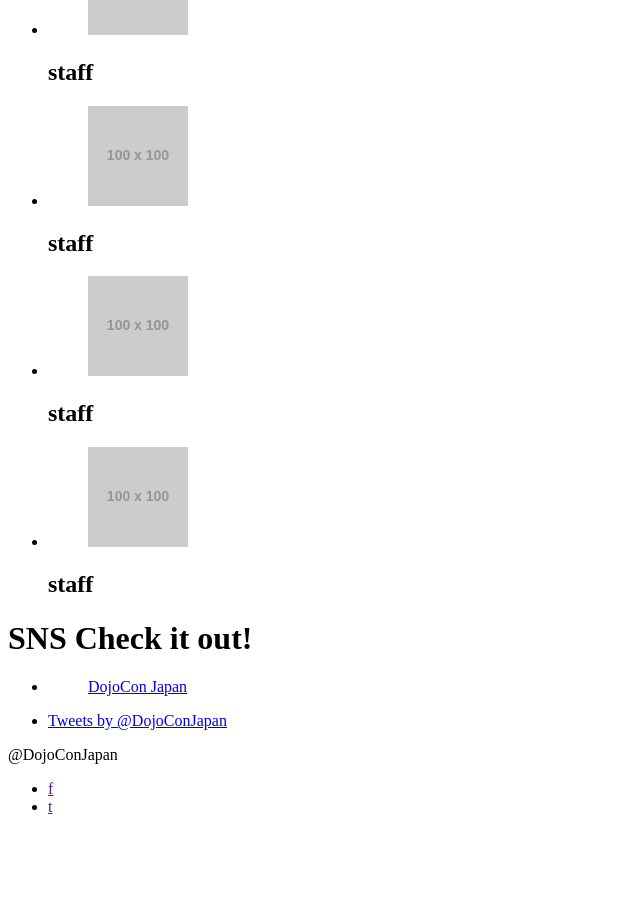
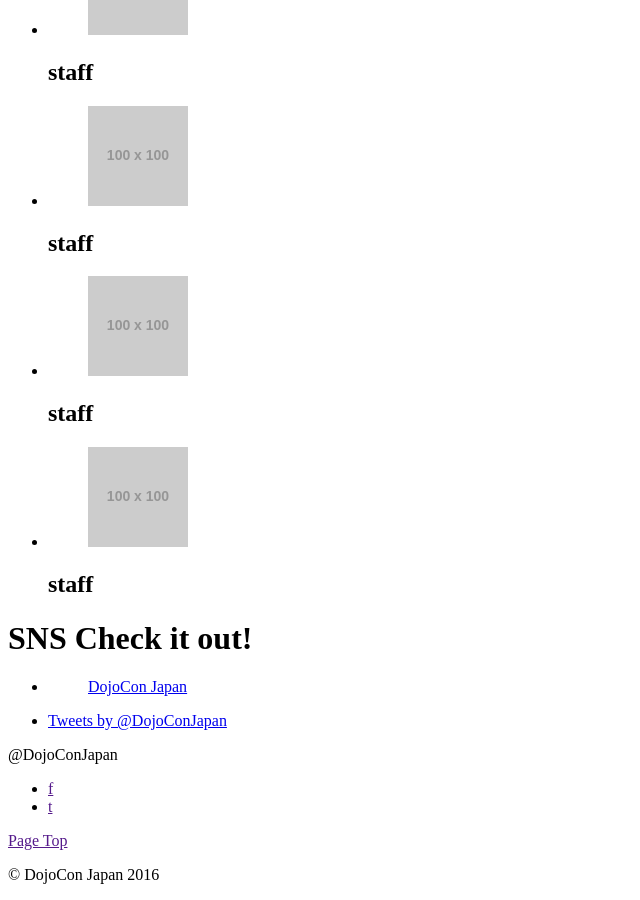
Before and after one commit to dojocon-japan/dojocon2016.coderdojo.jp, a Jekyll site: the page built from index.html, in a window 1280 px wide and 900 px high, scrolled down 22553 px. Shown: the whole window, without its empty margins (0-640 px from the left). Built offline with Jekyll 4.4.1, drawn with Linux system fonts in a browser that asks for light colours; comment, search, counter and statistics services are not loaded; before the commit the page ends 23385 px from its top, so only the background shows below that.

Commit message:
Add footer

```diff
--- a/_includes/footer.html
+++ b/_includes/footer.html
@@ -1,4 +1,7 @@
-
+<footer class="footer">
+	<a href="">Page Top</a>
+	<p class="copyright">© DojoCon Japan 2016</p>
+</footer>
 
 <script src="{{ "/assets/js/main.js" | prepend: site.baseurl }}" type="text/javascript"></script>
 </body>
```
